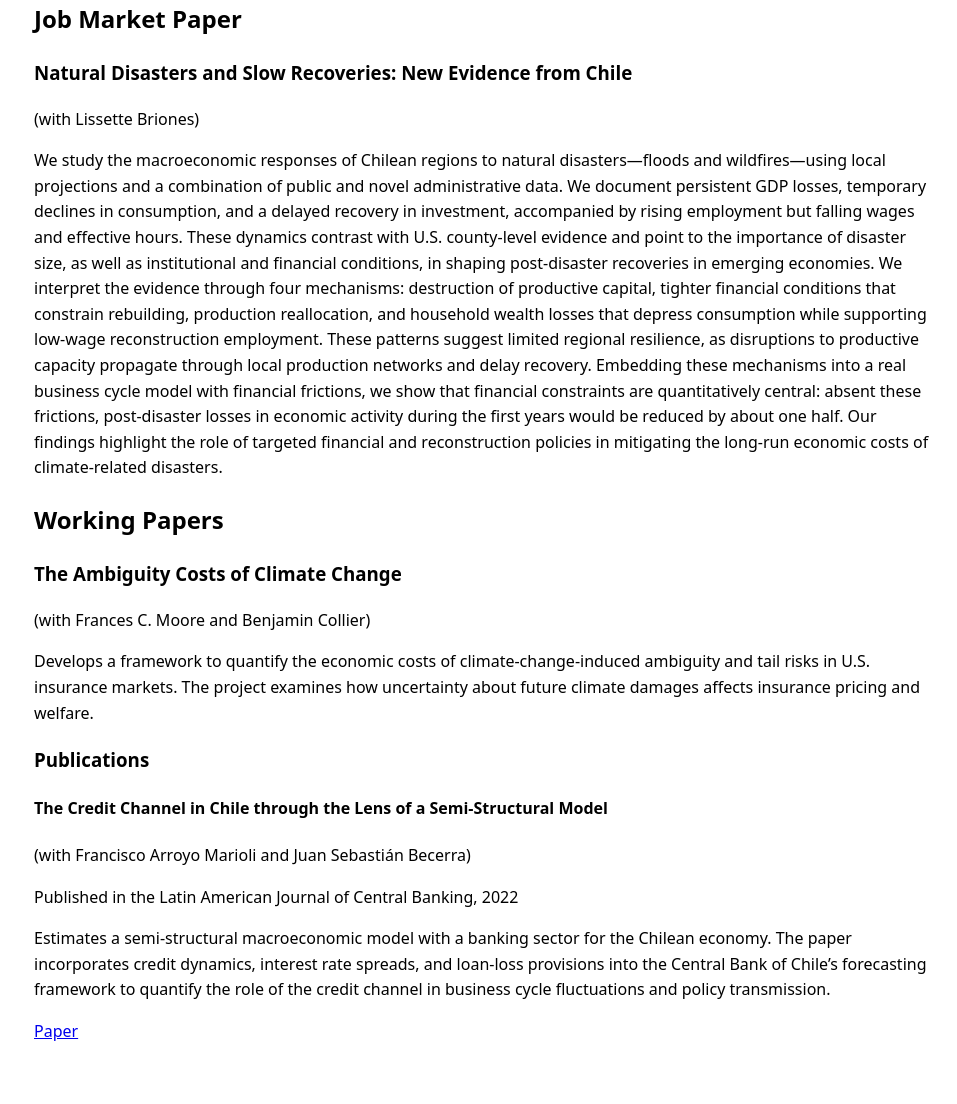
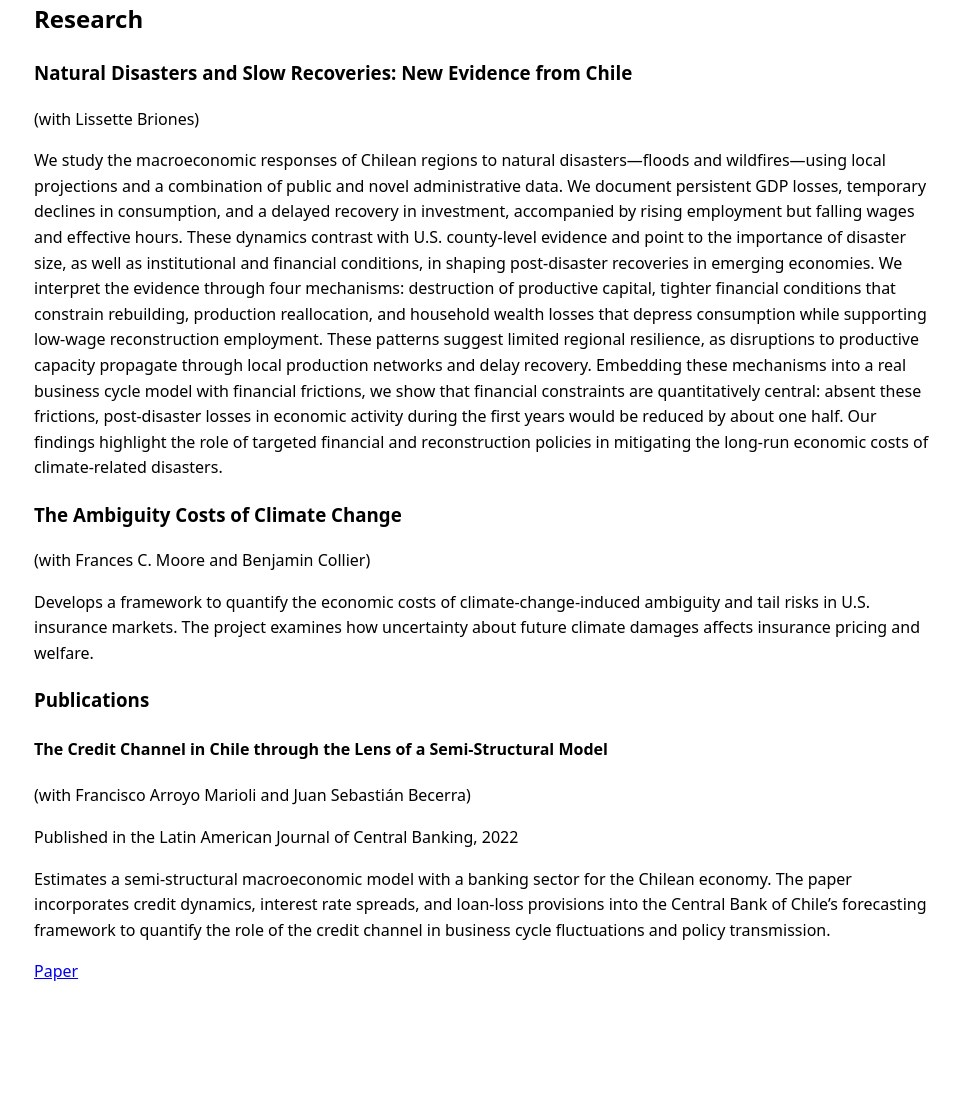
Before and after one commit to matiassolorza/matiassolorza.github.io, a Jekyll site: the page built from index.md, in a window 1280 px wide. Shown: the part 523-1627 px from the top of the page, without its empty margins (156-1113 px from the left). Built offline with Jekyll 4.4.1, drawn with Linux system fonts in a browser that asks for light colours; after the commit the page ends 1568 px from its top, so only the background shows below that.

Commit message:
Update index.md

```diff
--- a/index.md
+++ b/index.md
@@ -125,7 +125,7 @@ title: "Home"
 
 
 
-## Job Market Paper
+## Research
 
 ### Natural Disasters and Slow Recoveries: New Evidence from Chile
 
@@ -133,8 +133,6 @@ title: "Home"
 
 We study the macroeconomic responses of Chilean regions to natural disasters—floods and wildfires—using local projections and a combination of public and novel administrative data. We document persistent GDP losses, temporary declines in consumption, and a delayed recovery in investment, accompanied by rising employment but falling wages and effective hours. These dynamics contrast with U.S. county-level evidence and point to the importance of disaster size, as well as institutional and financial conditions, in shaping post-disaster recoveries in emerging economies. We interpret the evidence through four mechanisms: destruction of productive capital, tighter financial conditions that constrain rebuilding, production reallocation, and household wealth losses that depress consumption while supporting low-wage reconstruction employment.
 These patterns suggest limited regional resilience, as disruptions to productive capacity propagate through local production networks and delay recovery. Embedding these mechanisms into a real business cycle model with financial frictions, we show that financial constraints are quantitatively central: absent these frictions, post-disaster losses in economic activity during the first years would be reduced by about one half. Our findings highlight the role of targeted financial and reconstruction policies in mitigating the long-run economic costs of climate-related disasters.
-
-## Working Papers
 
 ### The Ambiguity Costs of Climate Change
 
```
